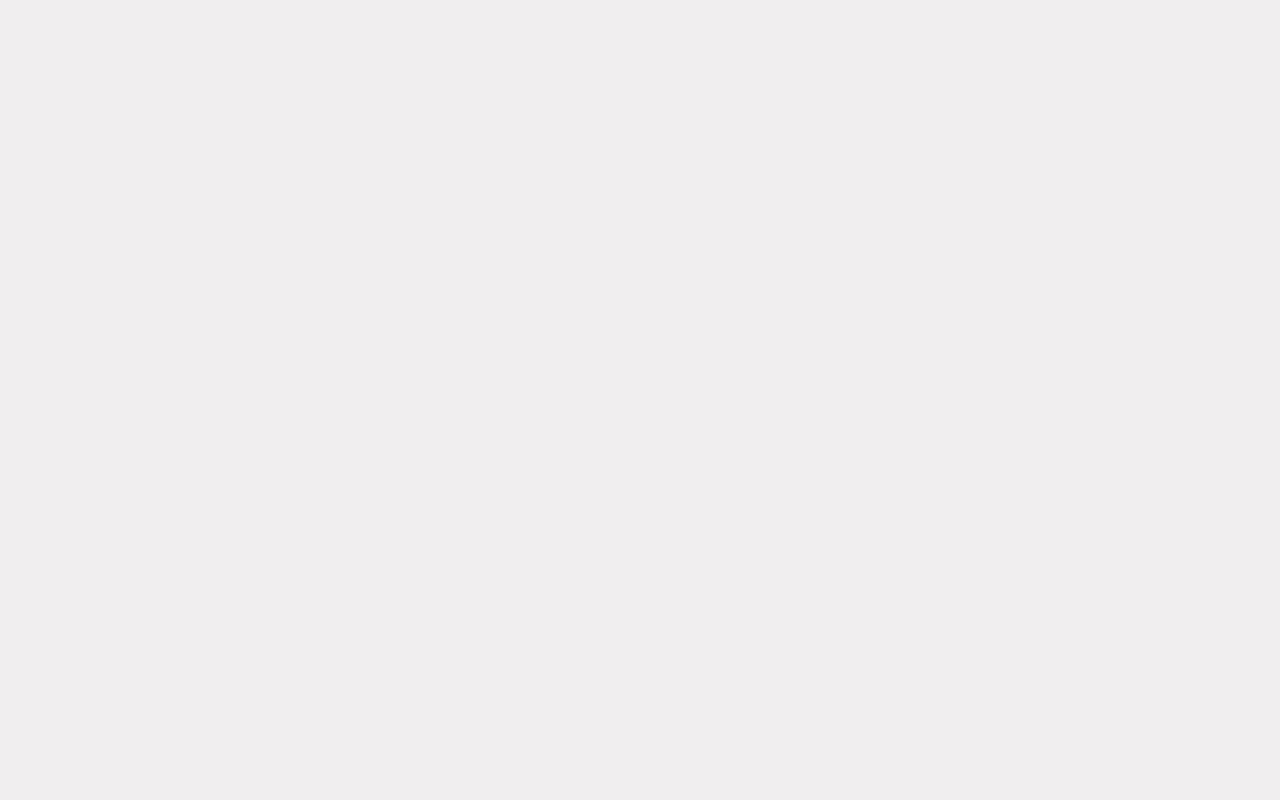
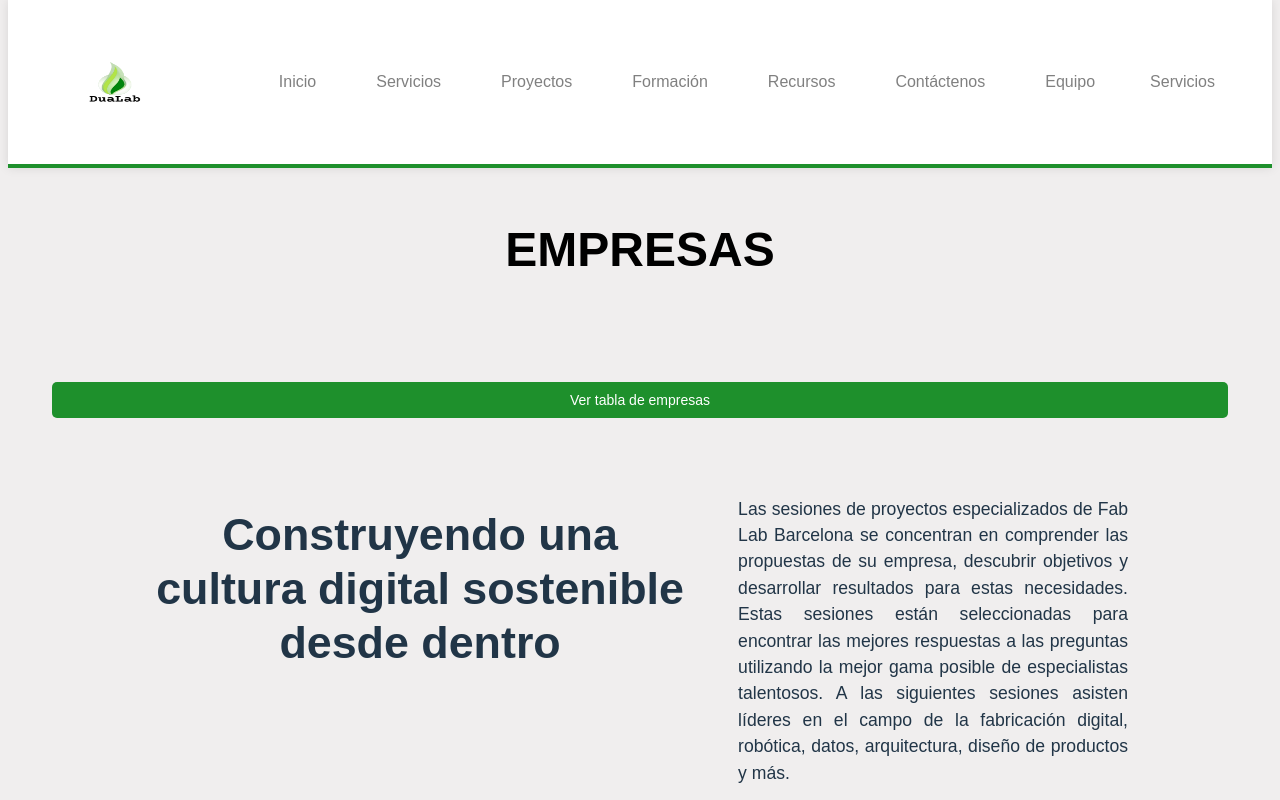
Before and after one commit to UnPerrete/aplicaciondualab, a React (Vite) app: page / in a window 1280 px wide. Before the commit this address had no page. Shown: the top 800 px of the page. Built offline with nearby package versions, Linux system fonts and the light colour scheme.

Commit message:
Cambios navbar

```diff
--- a/src/App.jsx
+++ b/src/App.jsx
@@ -28,7 +28,7 @@ function App() {
         <Route path="/contact" element={<Contactenos />} />
         <Route path="/formacion" element={<Formacion />} />
         <Route path="/centrosfp" element={<CentrosFP />} />
-        <Route path="/empresas" element={<Empresas />} />
+        <Route path="/" element={<Empresas />} />
         <Route path="/equipo" element={<Equipo />} />
         <Route path="/administraciones" element={<Administraciones />} />
         <Route path="/login" element={<Login />} />
--- a/src/components/NavbarWeb.jsx
+++ b/src/components/NavbarWeb.jsx
@@ -38,6 +38,20 @@ const NavbarWeb = () => {
                 <Link to="/">Recursos</Link>
                 <Link to="/contact">Contáctenos</Link>
                 <Link to="/equipo">Equipo</Link>
+                <div
+                    className="dropdown"
+                    onMouseEnter={toggleDropdown}
+                    onMouseLeave={toggleDropdown}
+                >
+                    <span className="dropdown-toggle">Servicios</span>
+                    {dropdownOpen && (
+                        <div className="dropdown-menu">
+                            <Link to="/centrosfp">• Centros FP</Link>
+                            <Link to="/">• Empresas</Link>
+                            <Link to="/administraciones">• Administraciones</Link>
+                        </div>
+                    )}
+                </div>
             </nav>
         </div>
     );
--- a/src/styles/NavbarWeb.css
+++ b/src/styles/NavbarWeb.css
@@ -1,3 +1,5 @@
+/* NavbarWeb.css */
+
 .navbar1 {
     display: flex;
     justify-content: space-between;
@@ -5,23 +7,24 @@
     background-color: white;
     padding: 10px 32px;
     box-shadow: 0 0 10px rgba(0, 0, 0, 0.1);
-    width: 1000px;
+    width: 100%;
     position: fixed;
+    top: 0;
     z-index: 1000;
-    border-bottom: 4px solid #1e902c; /* Línea morada abajo*/
+    border-bottom: 4px solid #1e902c; /* Línea verde abajo */
 }
 
-.nav-links1{
-    width: 70%;
+.nav-links1 {
+    display: flex;
+    gap: 20px;
+    align-items: center;
 }
 
 .nav-links1 a {
-    margin-left: 0px;
     text-decoration: none;
     color: gray;
     transition: color 0.3s;
     padding: 0 10px;
-
 }
 
 .nav-links1 a:hover {
@@ -33,22 +36,19 @@
     font-weight: bold;
 }
 
-.logo{
+.logo {
     width: 10%;
-    padding: 0;
-    margin: 0px 10px;
 }
 
-.logo img{
+.logo img {
     width: 50%;
 }
 
 /* Estilos para el dropdown */
 .dropdown {
     position: relative;
-    display: inline-block;
-    cursor: pointer;
-    margin-left: 20px;
+    display: flex;
+    align-items: center;
 }
 
 .dropdown-toggle {
@@ -69,6 +69,7 @@
     border-radius: 4px;
     padding: 10px;
     z-index: 999;
+    margin-top: 5px;
 }
 
 .dropdown-menu a {
```
